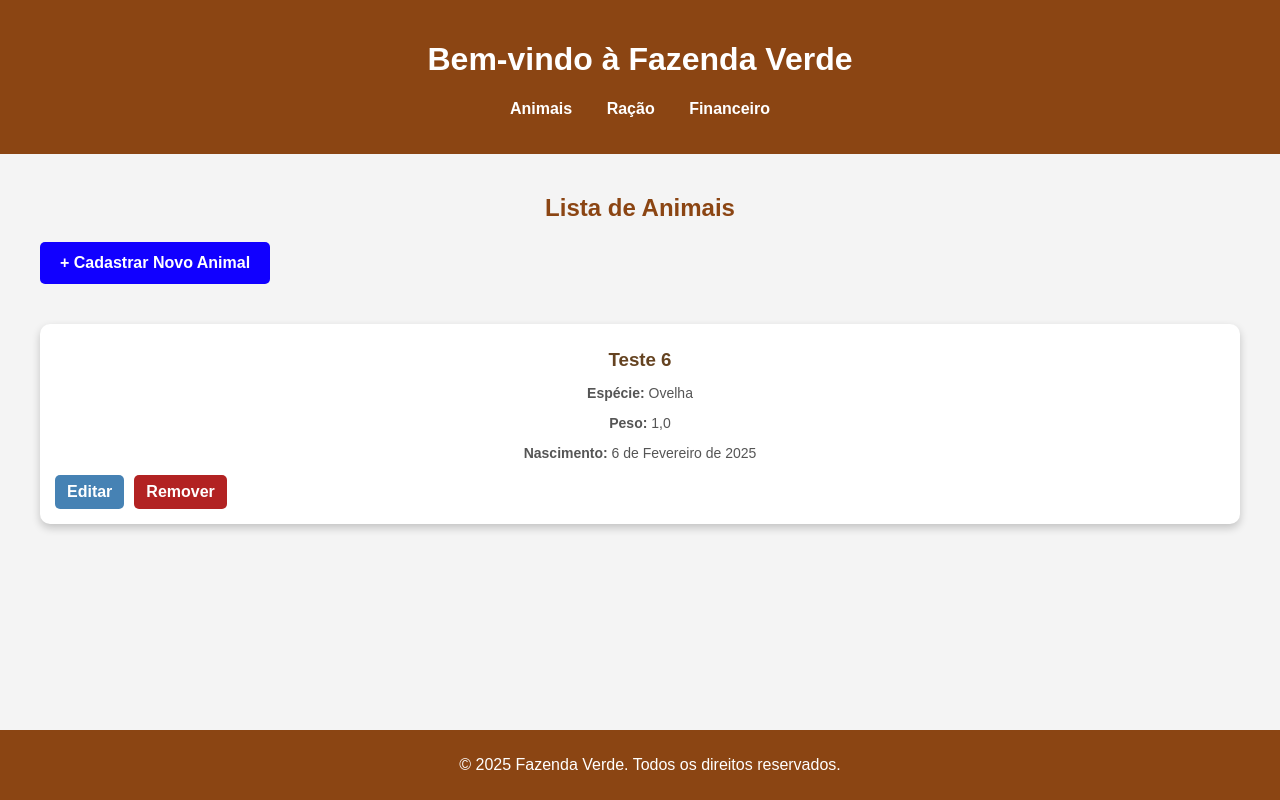
After one commit to brunohro/ProjetoFazenda, a Django app: page /listar_animais/ in a window 1280 px wide. The commit adds this page. Run offline with Django 5.2, Linux system fonts and the light colour scheme; data comes from the database, SQL or seed files in the repository; both versions use the stored data as it was after the commit.

Commit message:
CRUD de Animal

```diff
--- a/Fazenda/models.py
+++ b/Fazenda/models.py
@@ -11,7 +11,7 @@ class Animal(models.Model):
     especie = models.ForeignKey(Especie, on_delete=models.CASCADE)
     data_nascimento = models.DateField()
     peso = models.FloatField()
-    data_de_cadastro = models.DateTimeField(auto_now_add=True)
+    data_de_cadastro = models.DateTimeField()
 
     def __str__(self):
         return self.nome
--- /dev/null
+++ b/Fazenda/templates/animais/listar_animais.html
@@ -0,0 +1,150 @@
+{% extends "layout/base.html" %}
+{% load static %}
+
+{% block content %}
+<div class="container">
+    <h2 class="title">Lista de Animais</h2>
+    <div class="bnt-container">
+        <a href="{% url "cadastrar_animais" %}" class="btn-cadastrar">+ Cadastrar Novo Animal</a>
+    </div>
+    {% if animais %}
+        <div class="animal-grid">
+            {% for animal in animais %}
+                <div class="animal-card">
+                    <div class="animal-info">
+                        <h3>{{ animal.nome }} {{animal.id}}</h3>
+                        <p><strong>Espécie:</strong> {{ animal.especie }}</p>
+                        <p><strong>Peso:</strong> {{ animal.peso }}</p>
+                        <p><strong>Nascimento:</strong> {{ animal.data_nascimento }}</p>
+                        <div class="action-buttons">
+                            <a href="{% url "editar_animais" animal.id %}" class="btn-editar">Editar</a>
+                            <a href="{% url "remover_animal" animal.id %}" class="btn-remover">Remover</a>
+                        </div>
+                    </div>
+                </div>
+
+            {% endfor %}
+        </div>
+    {% else %}
+        <p class="no-animals">Nenhum animal encontrado.</p>
+    {% endif %}
+</div>
+<style>
+    .container {
+        max-width: 1200px;
+        margin: auto;
+        padding: 20px;
+        text-align: center;
+    }
+
+    .title {
+        font-size: 24px;
+        margin-bottom: 20px;
+        color: #8B4513;
+    }
+
+    .animal-grid {
+        display: grid;
+        grid-template-columns: repeat(auto-fit, minmax(250px, 1fr));
+        gap: 20px;
+        justify-content: center;
+    }
+
+    .animal-card {
+        background: white;
+        border-radius: 10px;
+        box-shadow: 0 4px 8px rgba(0, 0, 0, 0.2);
+        padding: 15px;
+        text-align: center;
+        transition: transform 0.3s ease-in-out;
+    }
+
+    .animal-card:hover {
+        transform: scale(1.05);
+    }
+
+    .animal-img {
+        width: 100%;
+        max-height: 180px;
+        object-fit: cover;
+        border-radius: 8px;
+    }
+
+    .animal-info h3 {
+        margin: 10px 0;
+        color: #654321;
+    }
+
+    .animal-info p {
+        font-size: 14px;
+        color: #555;
+    }
+
+    .no-animals {
+        font-size: 18px;
+        color: #888;
+        margin-top: 20px;
+    }
+
+    .bnt-container{
+        display: flex;
+        justify-content: flex-start;
+        margin-bottom: 20px;
+    }
+    .btn-cadastrar {
+        background-color:rgb(17, 0, 255);
+        color: white;
+        padding: 12px 20px;
+        font-size: 16px;
+        font-weight: bold;
+        text-decoration: none;
+        border-radius: 5px;
+        margin-bottom: 20px;
+        transition: 0.3s ease-in-out;
+    }
+
+    .btn-cadastrar:hover {
+        background-color:rgb(2, 0, 124);
+    }
+
+    /* Contêiner para os botões de ação */
+.action-buttons {
+    margin-top: 10px;
+    display: flex;
+    gap: 10px; /* Espaço entre os botões */
+}
+
+/* Estilização dos botões de Editar e Remover */
+.action-buttons a {
+    text-decoration: none;
+    font-weight: bold;
+    padding: 8px 12px;
+    border-radius: 5px;
+    transition: 0.3s ease-in-out;
+}
+
+/* Botão Editar */
+.btn-editar {
+    background-color: #4682B4;
+    color: white;
+}
+
+.btn-editar:hover {
+    background-color: #5A9BD3;
+    transform: scale(1.05);
+}
+
+/* Botão Remover */
+.btn-remover {
+    background-color: #B22222;
+    color: white;
+}
+
+.btn-remover:hover {
+    background-color: #D9534F;
+    transform: scale(1.05);
+}
+
+</style>
+
+{% endblock content %}
--- a/Fazenda/templates/layout/base.html
+++ b/Fazenda/templates/layout/base.html
@@ -1,3 +1,4 @@
+{% load static %}
 <!DOCTYPE html>
 <html lang="pt-BR">
 <head>
--- a/Fazenda/templates/layout/cabecalho.html
+++ b/Fazenda/templates/layout/cabecalho.html
@@ -1,10 +1,41 @@
+<style>
+    body {
+        font-family: Arial, sans-serif;
+        margin: 0;
+        padding: 0;
+        background-color: #f4f4f4;
+    }
+    header {
+        background-color: #8B4513;
+        color: white;
+        text-align: center;
+        padding: 20px;
+    }
+    nav ul {
+        list-style: none;
+        padding: 0;
+    }
+    nav ul li {
+        display: inline;
+        margin: 0 15px;
+    }
+    nav ul li a {
+        color: white;
+        text-decoration: none;
+        font-weight: bold;
+    }
+    section {
+        padding: 20px;
+        text-align: center;
+    }
+</style>
 <header>
     <h1>Bem-vindo à Fazenda Verde</h1>
     <nav>
         <ul>
-            <li><a href="#sobre">Animais</a></li>
-            <li><a href="#produtos">Ração</a></li>
-            <li><a href="#contato">Financeiro</a></li>
+            <li><a href="{% url "listar_animais" %}">Animais</a></li>
+            <li><a href="#">Ração</a></li>
+            <li><a href="#">Financeiro</a></li>
         </ul>
     </nav>
 </header>
--- a/Fazenda/templates/layout/rodape.html
+++ b/Fazenda/templates/layout/rodape.html
@@ -1,3 +1,21 @@
+
+<style>
+    footer {
+        background-color: #8B4513;
+        color: white;
+        text-align: center;
+        padding: 10px;
+        position: absolute;
+        width: 100%;
+        bottom: 0;
+    }
+    body {
+        font-family: Arial, sans-serif;
+        margin: 0;
+        padding: 0;
+        background-color: #f4f4f4;
+    }
+</style>
 <footer>
     <p>&copy; 2025 Fazenda Verde. Todos os direitos reservados.</p>
 </footer>
--- a/Fazenda/views.py
+++ b/Fazenda/views.py
@@ -1,7 +1,40 @@
-from django.shortcuts import render
+from django.shortcuts import render, redirect
 from .models import Animal, Especie
+from .forms import AnimalForm
 
 def index(request):
     animais = Animal.objects.all()
     especies = Especie.objects.all()
     return render(request, 'index.html', {'animais': animais, 'especies': especies})
+
+def listar_animais(request):
+    animais = Animal.objects.all()
+    especies = Especie.objects.all()
+    return render(request, 'animais/listar_animais.html', {'animais': animais, 'especies': especies})
+
+def cadastrar_animais(request):
+    if request.method == 'POST':
+        form = AnimalForm(request.POST)
+        if form.is_valid():
+            form.save()
+            return redirect('listar_animais')
+
+    else:
+        form = AnimalForm()
+    return render(request, 'animais/cadastrar_animais.html', {'form': form})
+
+def editar_animais(request, id):
+    animal = Animal.objects.get(id=id)
+    if request.method == 'POST':
+        form = AnimalForm(request.POST, instance=animal)
+        if form.is_valid():
+            form.save()
+            return redirect('listar_animais')
+    else:
+        form = AnimalForm(instance=animal)
+    return render(request, 'animais/editar_animais.html', {'form': form})
+
+def remover_animal(request, id):
+    animal = Animal.objects.get(id=id)
+    animal.delete()
+    return redirect('listar_animais')
--- a/main/urls.py
+++ b/main/urls.py
@@ -16,9 +16,13 @@ Including another URLconf
 """
 from django.contrib import admin
 from django.urls import path
-from Fazenda.views import index
+from Fazenda.views import index, listar_animais, cadastrar_animais, editar_animais, remover_animal
 
 urlpatterns = [
     path('admin/', admin.site.urls),
-    path('', index, name='index')
+    path('', index, name='index'),
+    path('listar_animais/', listar_animais, name="listar_animais"),
+    path('cadastrar_animais/', cadastrar_animais, name="cadastrar_animais"),
+    path('editar_animais/<int:id>', editar_animais, name="editar_animais"),
+    path('remover_animal/<int:id>', remover_animal, name="remover_animal"),
 ]
```
Also changed, not shown: Fazenda/forms.py (added, +7 -0 lines), Fazenda/templates/animais/cadastrar_animais.html (added, +14 -0 lines), Fazenda/templates/animais/editar_animais.html (added, +14 -0 lines), Fazenda/migrations/0002_alter_animal_data_de_cadastro.py (added), db.sqlite3.
